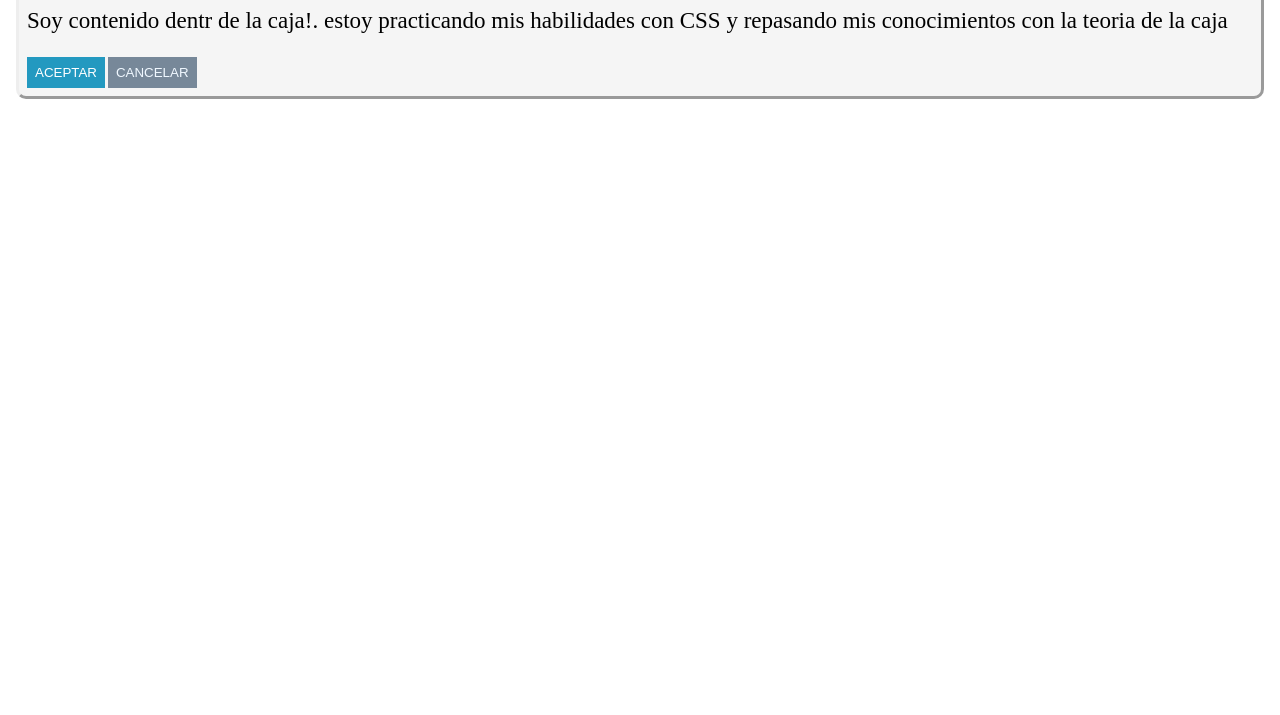
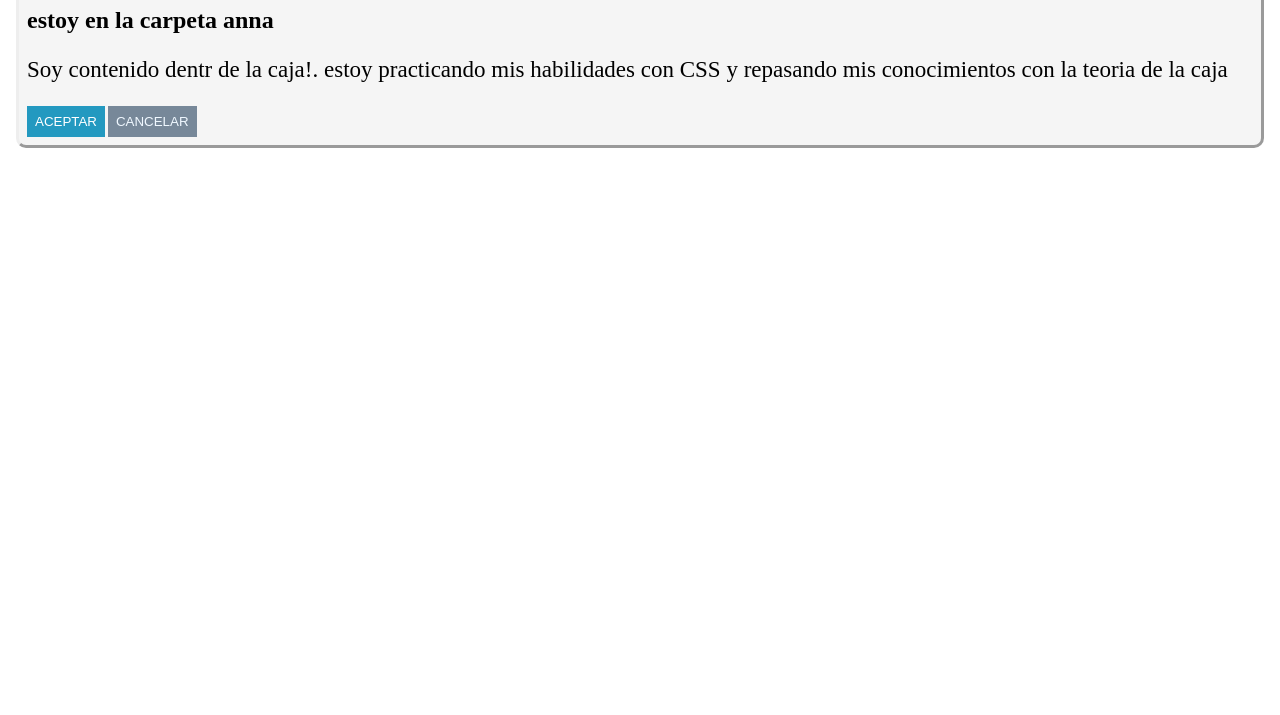
Before and after one commit to hellcrey/encriptador, a plain HTML site: page index caja.html in a window 1280 px wide. Shown: the part 85-800 px from the top of the page. Drawn offline with Linux system fonts and the light colour scheme.

Commit message:
agregando un h2 despues del h1

```diff
--- a/index caja.html
+++ b/index caja.html
@@ -9,6 +9,7 @@
 
         <div class="div1">
             <h1>Soy cabecera!</h1>
+            <h2>estoy en la carpeta anna</h2>
             <p>Soy contenido dentr de la caja!. estoy practicando mis habilidades
              con CSS  y repasando mis conocimientos con la teoria de la caja
             </p>
```
